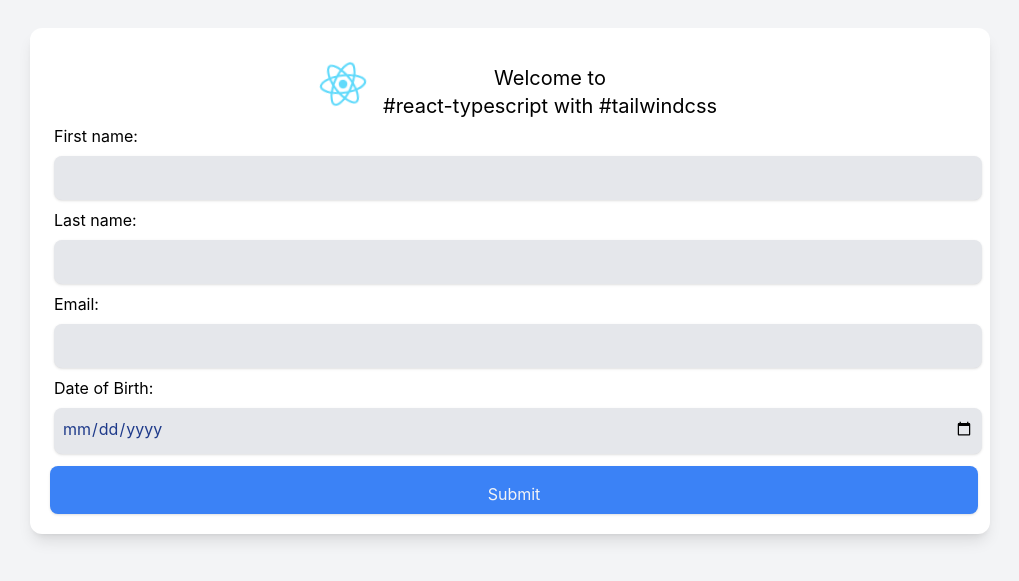
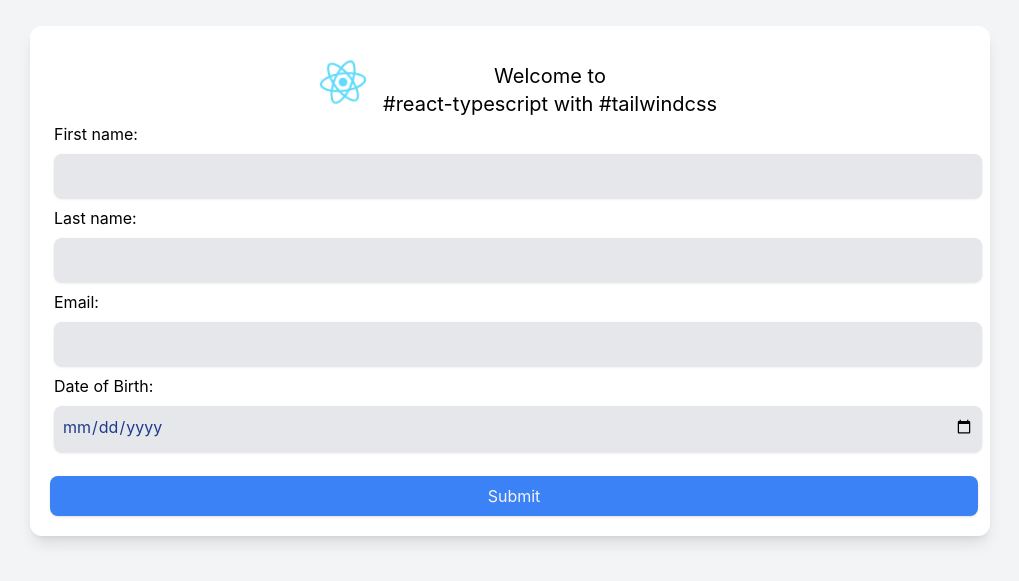
Before and after one commit to syedareehaquasar/GDC-WebD-301, a React (Create React App) app: page / in a window 1280 px wide. Shown: the part 119-700 px from the top of the page, without its empty margins (130-1149 px from the left). Built offline with nearby package versions, Linux system fonts and the light colour scheme.

Commit message:
pt -> mt

```diff
--- a/src/components/Form.tsx
+++ b/src/components/Form.tsx
@@ -12,7 +12,7 @@ const Form = () => {
                 <input  className='p-2 pb-3 bg-gray-200 w-full text-blue-900 m-2 rounded-lg shadow outline-2 outline-blue-900' type="email" id="email" name="email" /><br />
                 <label className='m-2' >Date of Birth:</label><br />
                 <input className='p-2 pb-3 bg-gray-200 w-full text-blue-900 m-2 rounded-lg shadow outline-2 outline-blue-900'  type="date" id="dob" name="dob" /><br />
-                <input className='p-2 pt-4 m-1 bg-blue-500 w-full text-gray-100 rounded-lg shadow outline-2 outline-blue-900' type="submit" name='submit' /><br />
+                <input className='p-2 mt-4 m-1 bg-blue-500 w-full text-gray-100 rounded-lg shadow outline-2 outline-blue-900' type="submit" name='submit' /><br />
             </form>
         </>
     )
```
